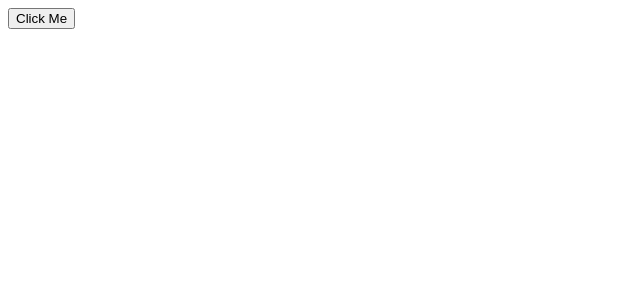
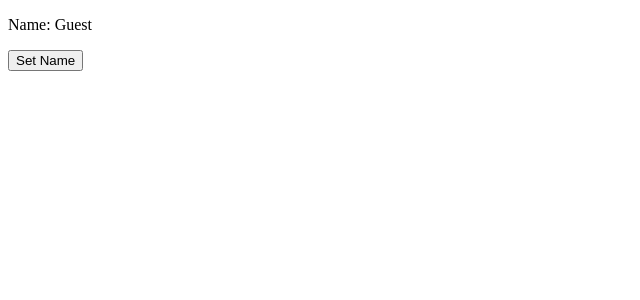
Before and after one commit to shiveshkumarsuri/react-js, a React (Vite) app: page / in a window 1280 px wide. Shown: the top 300 px of the page, without its empty margins (0-640 px from the left). Built offline with nearby package versions, Linux system fonts and the light colour scheme.

Commit message:
useState- Example-1

```diff
--- a/src/App.jsx
+++ b/src/App.jsx
@@ -1,10 +1,10 @@
-import Button from './Button.jsx'
+import MyComponent from './MyComponent.jsx'
 
 function App() {
 
   return(
     <>
-    <Button />
+    <MyComponent />
     </>
   );
 }
--- /dev/null
+++ b/src/MyComponent.jsx
@@ -0,0 +1,20 @@
+import React, {useState, usState} from 'react';
+
+function MyComponent(){
+
+
+    const [name, setName] = useState("Guest");
+
+    const updateName = () =>{
+        setName("Shivesh");
+    }
+
+    return(
+        <div>
+            <p>Name: {name}</p>
+            <button onClick={updateName}>Set Name</button>
+        </div>
+    );
+}
+
+export default MyComponent
```
